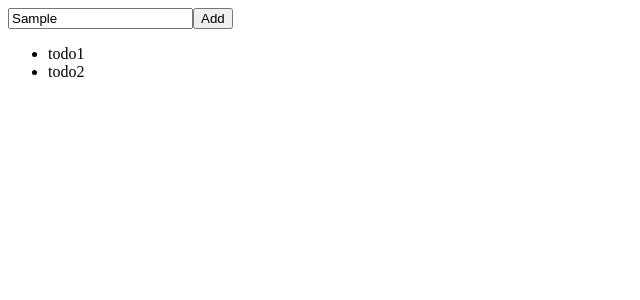
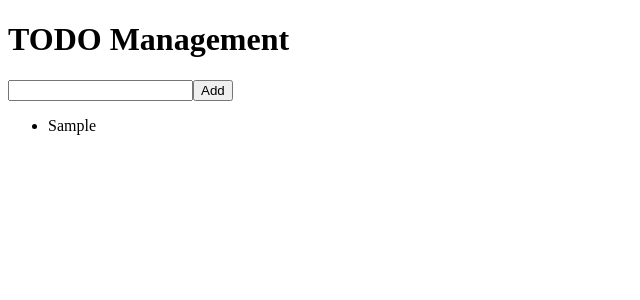
Before and after one commit to nishina555/todo-react, a React app: page / in a window 1280 px wide. Both pictures are taken after typing "Sample" into the empty fields and a click on the input "Add". Shown: the top 300 px of the page, without its empty margins (0-640 px from the left). Built offline with nearby package versions, Linux system fonts and the light colour scheme; the HTML template or start-up script is replaced by a standard one.

Commit message:
create todo form

```diff
--- a/src/components/App.jsx
+++ b/src/components/App.jsx
@@ -10,22 +10,18 @@ class App extends Component {
     };
   }
 
-  handleTodoSubmit(e) {
-    e.preventDefault();
-    const title = e.target.value;
-    if (!title) {
-      return;
-    }
+  handleTodoSubmit(todo) {
     this.setState({
-      todos: this.state.todos.concat({ title, done: false }),
+      todos: this.state.todos.concat(todo),
     });
   }
 
   render() {
     return (
       <div className="app">
+        <h1>TODO Management</h1>
         <Form
-          onSubmit={e => this.handleTodoSubmit(e)}
+          onTodoSubmit={this.handleTodoSubmit.bind(this)}
         />
         <TodoList
           todos={this.state.todos}
--- a/src/components/Form.jsx
+++ b/src/components/Form.jsx
@@ -1,21 +1,36 @@
-import React from 'react';
-import PropTypes from 'prop-types';
+// import React from 'react';
+import React, { Component } from 'react';
 
-const Form = props => (
-  <form className="form" onSubmit={e => props.onSubmit(e)}>
+class Form extends Component {
+  handlesubmit(e) {
+    e.preventDefault();
+    const title = this.refs.title.value.trim();
+    if (!title) {
+      return;
+    }
+
+    this.props.onTodoSubmit({
+      id: new Date(),
+      title,
+      done: false,
+    });
+
+    this.refs.title.value = '';
+  }
+  render() {
+    return (
+      <form className="form" onSubmit={this.handlesubmit.bind(this)}>
         <input
           className="place-input"
           type="text"
           size="20"
-      placeholder="go shopping"
+          ref="title"
         />
         {/* <textarea placeholder="description" rows="8" /><br /> */}
         <input className="submit-button" type="submit" value="Add" />
       </form>
     );
-
-Form.propTypes = {
-  onSubmit: PropTypes.func.isRequired,
-};
+  }
+}
 
 export default Form;
--- a/src/components/Todo.jsx
+++ b/src/components/Todo.jsx
@@ -0,0 +1,26 @@
+// import React, { Component } from 'react';
+import React from 'react';
+import PropTypes from 'prop-types';
+
+const Todo = props => (
+  <li>
+    {props.title}
+  </li>
+);
+
+// class Todo extends Component {
+//   render() {
+//     return (
+//       <li>
+//         {this.props.title}
+//       </li>
+//     );
+//   }
+// }
+
+Todo.propTypes = {
+  title: PropTypes.string.isRequired,
+};
+
+
+export default Todo;
--- a/src/components/TodoList.jsx
+++ b/src/components/TodoList.jsx
@@ -1,10 +1,29 @@
+// import React, { Component } from 'react';
 import React from 'react';
+import PropTypes from 'prop-types';
 
-const TodoList = () => (
-  <ul>
-    <li>todo1</li>
-    <li>todo2</li>
-  </ul>
-);
+import Todo from './Todo';
+
+class TodoList extends React.PureComponent {
+  render() {
+    const todos = [];
+    for (let i = 0; i < this.props.todos.length; i += 1) {
+      todos.push(<Todo
+        key={i}
+        title={this.props.todos[i].title}
+        done={this.props.todos[i].done}
+      />);
+    }
+    return (
+      <ul>
+        { todos }
+      </ul>
+    );
+  }
+}
+
+TodoList.propTypes = {
+  todos: PropTypes.arrayOf(PropTypes.object).isRequired,
+};
 
 export default TodoList;
```
Lines whose indentation alone changed are shown as unchanged.
